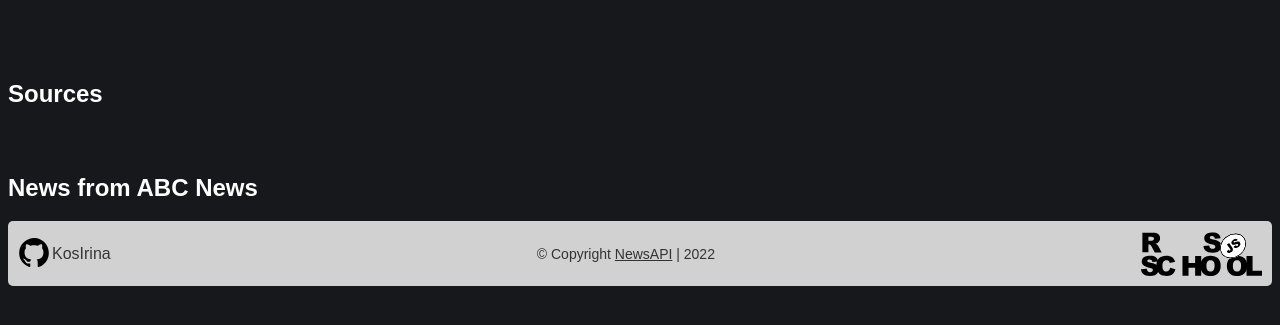
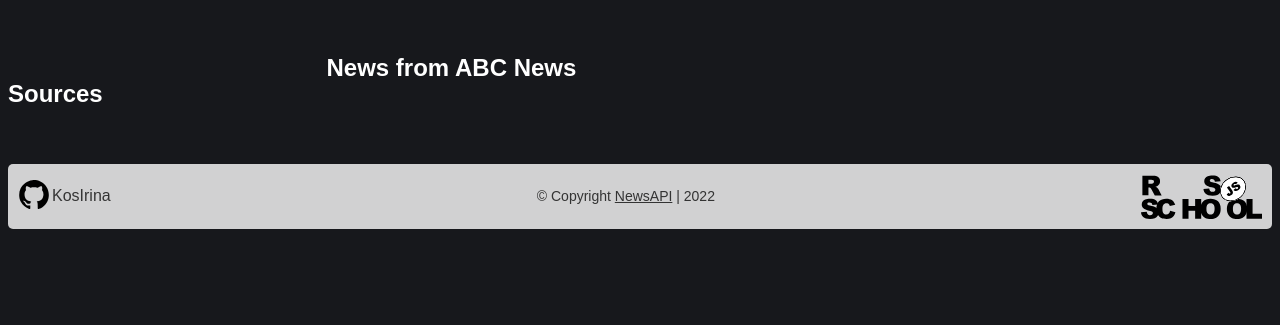
Before and after one commit to KosIrina/RSS-JSFE2022Q1, a website built with webpack: page newsAPI/src/index.html in a window 1280 px wide. Shown: the part 93-418 px from the top of the page. Built offline with nearby package versions, Linux system fonts and the light colour scheme; no server answers.

Commit message:
fix: adjust styles for body and main containers

```diff
--- a/newsAPI/src/global.css
+++ b/newsAPI/src/global.css
@@ -16,6 +16,9 @@
  }
 
 body {
+    display: flex;
+    flex-direction: column;
+    justify-content: space-between;
     color: #fff;
     background: #17181c;
     font-family: sans-serif;
@@ -28,6 +31,12 @@ header {
 header h1 {
     font-size: 40px;
     font-weight: 800;
+}
+
+main {
+    display: grid;
+    grid-template: 1fr / repeat(4, 1fr);
+    gap: 10px;
 }
 
 footer {
```
